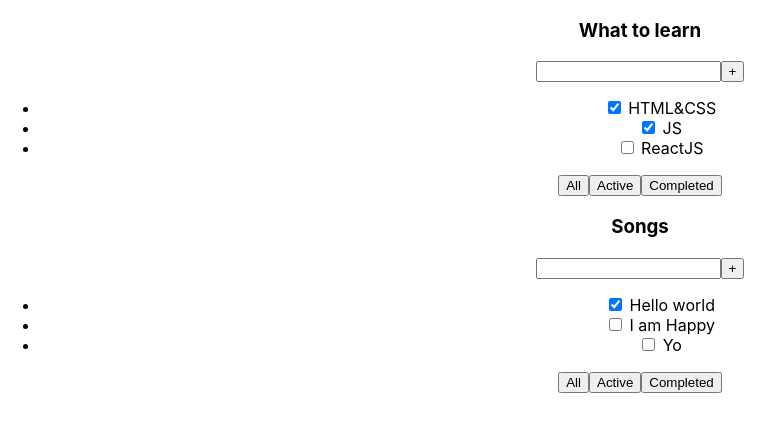
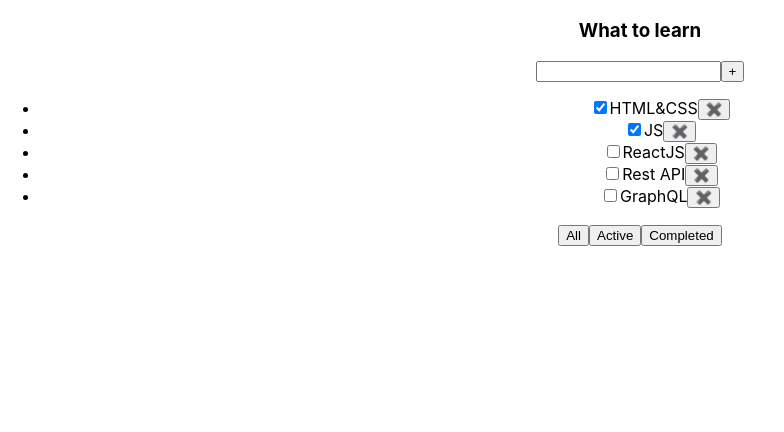
Before and after one commit to vaxich/todolist_on_lessons, a React (Create React App) app: page / in a window 1280 px wide. Shown: the top 432 px of the page, without its empty margins (0-784 px from the left). Built offline with nearby package versions, Linux system fonts and the light colour scheme.

Commit message:
done 2 lesson

```diff
--- a/src/App.tsx
+++ b/src/App.tsx
@@ -1,25 +1,54 @@
-import React from 'react'
+import React, { useState } from 'react'
 import './App.css'
 import Todolist from './Todolist';
 
+
+export type FilterValuesType = "All" | "Active" | "Completed"
+
 function App() {
 
-  const tasks1 = [
-    { id: 1, title: "HTML&CSS", isDone: true },
-    { id: 2, title: "JS", isDone: true },
-    { id: 3, title: "ReactJS", isDone: false }
-  ]
-  const tasks2 = [
-    { id: 1, title: "Hello world", isDone: true },
-    { id: 2, title: "I am Happy", isDone: false },
-    { id: 3, title: "Yo", isDone: false }
-  ]
+  // local state
+  let[tasks, setTasks] = useState(
+    [
+      { id: 1, title: "HTML&CSS", isDone: true },
+      { id: 2, title: "JS", isDone: true },
+      { id: 3, title: "ReactJS", isDone: false },
+      { id: 4, title: "Rest API", isDone: false },
+      { id: 5, title: "GraphQL", isDone: false },
+    ]
+  )
+  // filter state
+  let [filter, setFilter] = useState<FilterValuesType>("All");
+
+  let tasksForTodolist = tasks // здесь храним отфильтрованные таски
+
+  if (filter === "Active") {
+    tasksForTodolist = tasks.filter( task => task.isDone === false)
+  }
+  if (filter === "Completed") {
+    tasksForTodolist = tasks.filter( task => task.isDone === true)
+  }
+
+  // function removed one tasks
+  const removeTask = (id: number) => {
+    let filteredTasks = tasks.filter(task => task.id !== id);
+    setTasks(filteredTasks);
+
+  }
+  // function filtered tasks
+  const changeFilter = (value: FilterValuesType) => {
+    setFilter(value);
+  }
 
   return (
     <div className='App'>
 
-      <Todolist title="What to learn" tasks={tasks1} />
-      <Todolist title="Songs" tasks={tasks2} />
+      <Todolist
+        title="What to learn"
+        tasks={tasksForTodolist}
+        removeTask={removeTask}
+        changeFilter = {changeFilter}
+      />
 
 
     </div>
--- a/src/Todolist.tsx
+++ b/src/Todolist.tsx
@@ -1,13 +1,17 @@
 import React from 'react'
+import { FilterValuesType } from './App'
 
 
 type PropsType = {
   title: string
   tasks: Array<TaskType>
+  removeTask: (id: number) => void
+  changeFilter: (value: FilterValuesType) => void
+
 }
 type TaskType = {
   id: number
-    title : string
+  title: string
   isDone: boolean
 }
 
@@ -21,18 +25,26 @@
         <button>+</button>
       </div>
       <ul>
+        {props.tasks.map((task, index) => {
 
-          <li><input type='checkbox' checked={props.tasks[0].isDone} /> <span>{props.tasks[0].title}</span></li>
-          <li><input type='checkbox' checked={props.tasks[1].isDone} /> <span>{props.tasks[1].title}</span></li>
-          <li><input type='checkbox' checked={props.tasks[2].isDone} /> <span>{props.tasks[2].title}</span></li>
+          return (
+            <li key={task.id}>
+              <input type='checkbox' checked={task.isDone} />
+              <span>{task.title}</span>
+              <button onClick={ () => {props.removeTask(task.id)}}>✖️</button>
+            </li>
+          )
+        })}
+
+
       </ul>
       <div>
-          <button>All</button>
-          <button>Active</button>
-          <button>Completed</button>
+        <button onClick={ () => props.changeFilter("All")}>All</button>
+        <button onClick={ () => props.changeFilter("Active")}>Active</button>
+        <button onClick={ () => props.changeFilter("Completed")}>Completed</button>
       </div>
     </div>
   )
 }
 
-  export default  Todolist   ;
+export default Todolist;
```
Lines whose indentation alone changed are shown as unchanged.
